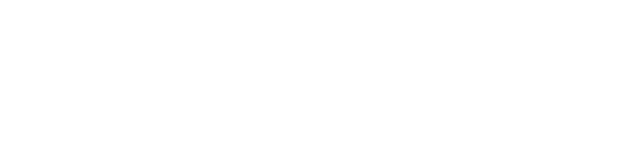
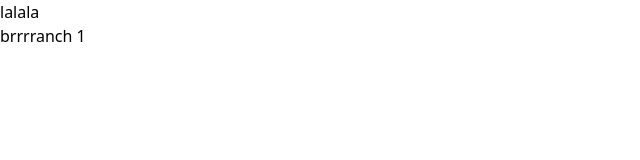
Before and after one commit to bearfly21/pr, a website: page src/index.html in a window 1280 px wide. Shown: the whole page, without its empty margins (0-640 px from the left). Drawn offline with Linux system fonts and the light colour scheme.

Commit message:
branch-1

```diff
--- a/src/index.html
+++ b/src/index.html
@@ -7,6 +7,7 @@
     <link rel="stylesheet" href="output.css">
 </head>
 <body>
-
+   <h1>lalala</h1>
+   <p>brrrranch 1</p>
 </body>
 </html>
```
